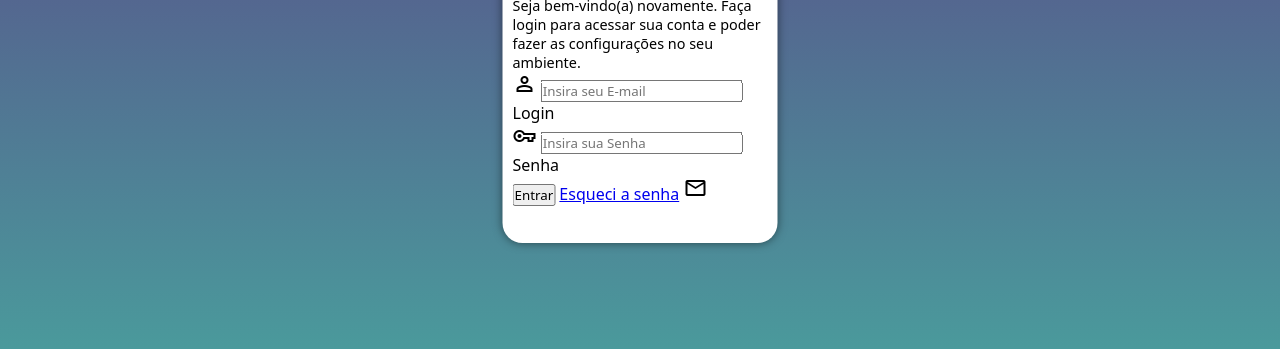
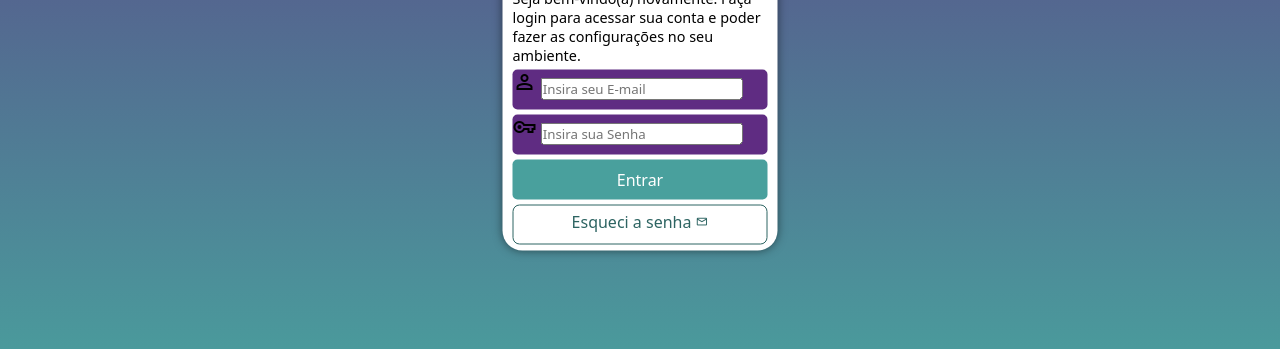
Before and after one commit to Batista204/Projeto-Login, a plain HTML site: page index.html in a window 1280 px wide. Shown: the part 407-756 px from the top of the page. Drawn offline with nearby package versions, Linux system fonts and the light colour scheme.

Commit message:
formatação

```diff
--- a/estilos/style.css
+++ b/estilos/style.css
@@ -43,7 +43,7 @@ section#login {
     overflow: hidden;
 
     background-color: white;
-    height: 500px;
+    height: 515px;
     width: 275px;
     border-radius: 20px;
     box-shadow: 0px 0px 10px rgba(0, 0, 0, 0.507);
@@ -74,3 +74,55 @@ div#formulario > h1 {
 div#formulario > p {
     font-size: 0.9em;
 }
+
+form > div.campo {
+    background-color: var(--cor02);
+    display: block;
+    height: 40px;
+    width: 100%;
+    border-radius: 5px;
+    margin: 5px 0px;
+}
+
+div.campo > label {
+    display: none;
+}
+
+form > input[type=submit] {
+    display: block;
+    font-size: 1em;
+    height: 40px;
+    width: 100%;
+    background-color: var(--cor01);
+    color: white;
+    border: none;
+    border-radius: 5px;
+    cursor: pointer;
+}
+
+form > input[type=submit]:hover {
+    background: #2d6462 ;
+}
+
+form > a.botao {
+    display: block;
+    text-align: center;
+    font-size: 1em;
+    height: 40px;
+    width: 100%;
+    padding-top: 5px;
+    margin-top: 5px;
+    background-color: white;
+    color: #2d6462;
+    border: 1px solid #2d6462;
+    border-radius: 7px;
+    text-decoration: none;
+}
+
+form > a.botao:hover {
+    background: #6cd3cf;
+}
+
+form > a.botao > span {
+    font-size: 0.8em;
+}
--- a/index.html
+++ b/index.html
@@ -32,8 +32,8 @@
                         <label for="isenha">Senha</label>
                     </div>
                     <input type="submit" value="Entrar">
-                    <a href="esqueci.html">Esqueci a senha</a>
-                    <span class="material-symbols-outlined">mail</span>
+
+                    <a href="esqueci.html" class="botao">Esqueci a senha <span class="material-symbols-outlined">mail</span></a>
                 </form>
 
             </div>
```
